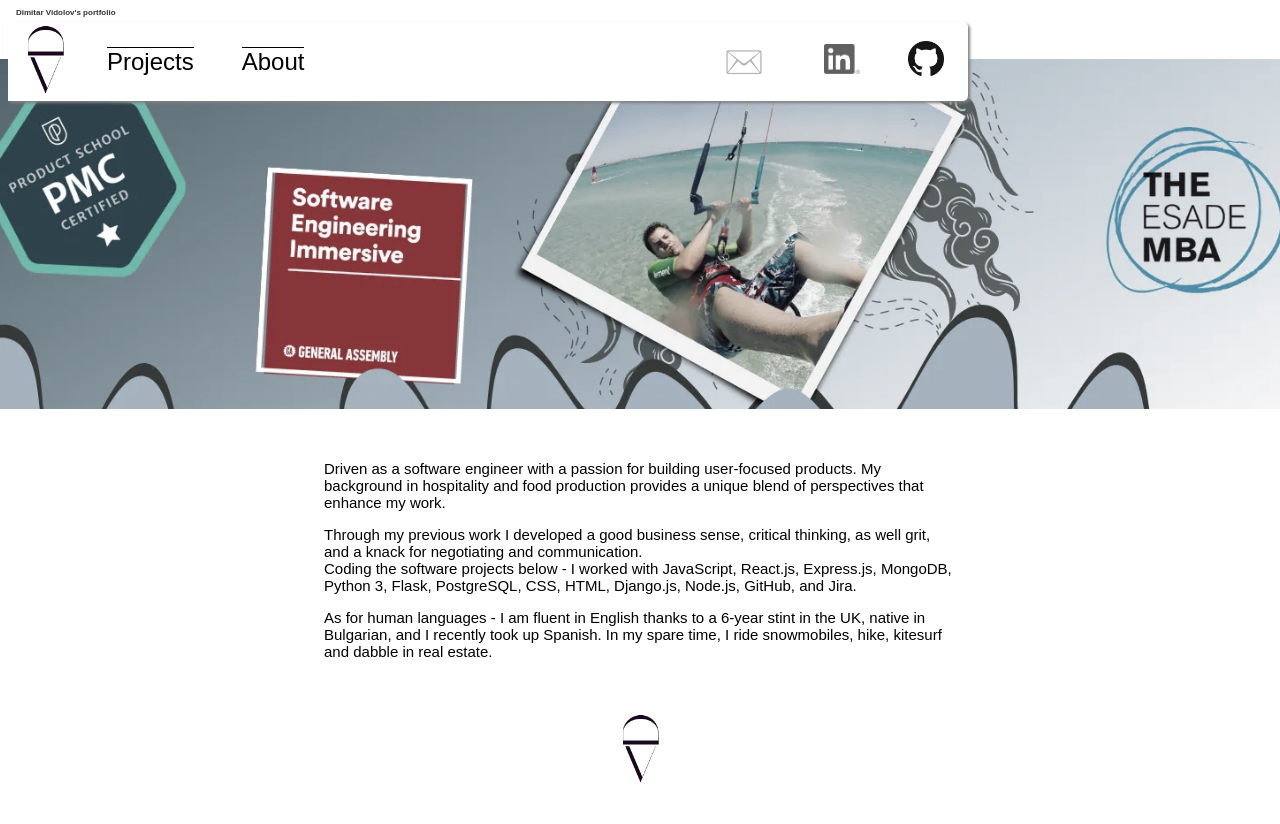
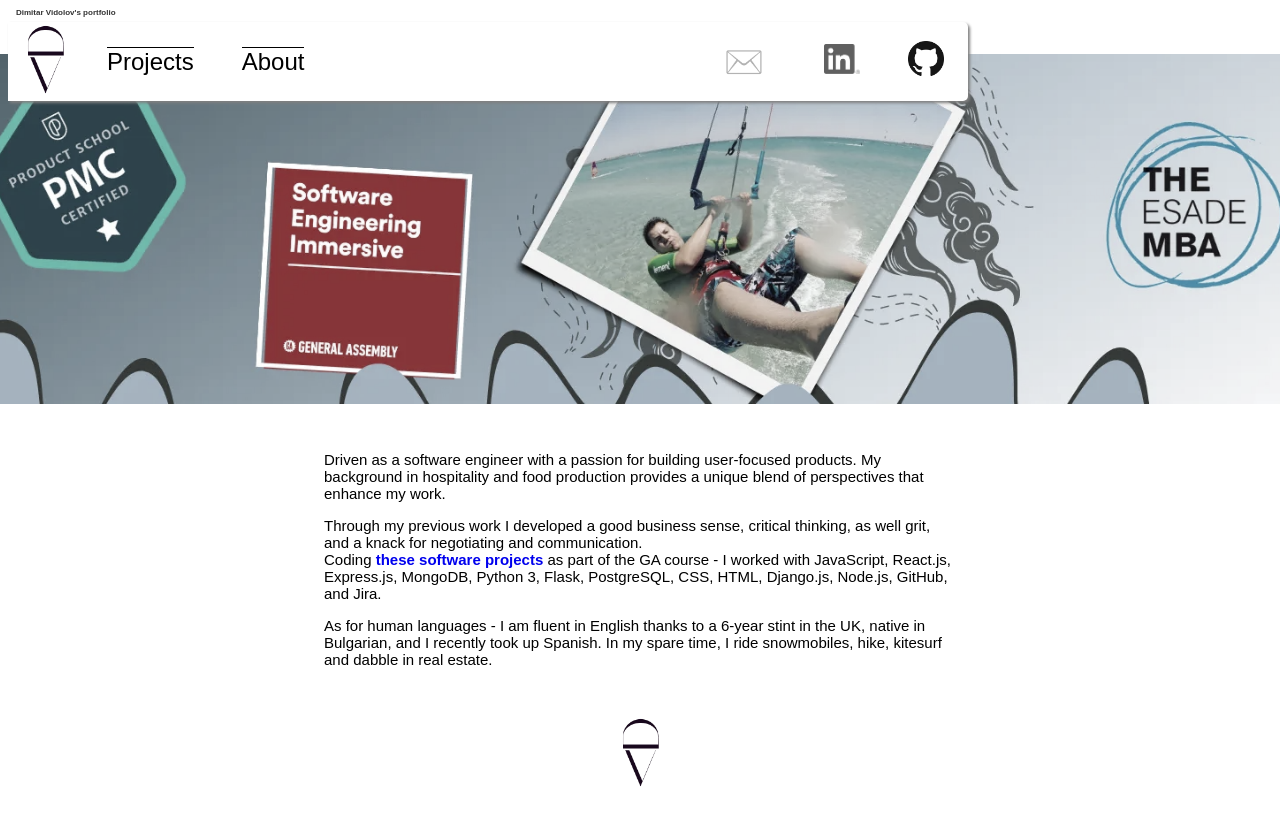
Before and after one commit to Dumblevor/portfolio, a React (Create React App) app: page /about in a window 1280 px wide. Shown: the top 824 px of the page. Built offline with nearby package versions, Linux system fonts and the light colour scheme.

Commit message:
about page update

```diff
--- a/src/Components/About.css
+++ b/src/Components/About.css
@@ -13,6 +13,10 @@
   width: 50%;
 }
 
+.navHashLink {
+text-decoration: none;
+font-weight: bold;
+}
 
 @media only screen and (max-width: 1200px) {
   .textwrapper {
--- a/src/Components/About.js
+++ b/src/Components/About.js
@@ -2,6 +2,7 @@ import React from "react";
 import coverArt from "../assets/coverArt.webp"
 import "./About.css";
 import dvLogo from '../assets/logos/dv-logo.webp';
+import { NavHashLink } from 'react-router-hash-link';
 
 
 export default function About() {
@@ -15,7 +16,8 @@ export default function About() {
           My background in hospitality and food production provides a unique blend
           of perspectives that enhance my work.</p>
         <p>Through my previous work I developed a good business sense, critical thinking, as well grit, and a knack for negotiating and communication.
-          <br />Coding the software projects below - I worked with JavaScript, React.js, Express.js, MongoDB, Python 3, Flask, PostgreSQL, CSS, HTML, Django.js, Node.js, GitHub, and Jira.
+          <br /> Coding <NavHashLink className="navHashLink" to="/#section2">
+             these software projects</NavHashLink> as part of the GA course - I worked with JavaScript, React.js, Express.js, MongoDB, Python 3, Flask, PostgreSQL, CSS, HTML, Django.js, Node.js, GitHub, and Jira.
         </p>
         <p>
           As for human languages - I am fluent in English thanks to a 6-year stint in the UK, native in Bulgarian, and I recently took up Spanish. In my spare time, I ride snowmobiles, hike, kitesurf and dabble in real estate.
--- a/src/Components/Landing.css
+++ b/src/Components/Landing.css
@@ -24,6 +24,7 @@ p {
   display: flex;
   justify-content: space-evenly;
   margin: 1em;
+  margin-top: 2em;
   padding: 1em;
   margin-left: 1em;
   max-width: 85%;
--- a/src/Components/Landing.js
+++ b/src/Components/Landing.js
@@ -26,14 +26,12 @@ export default function Landing() {
               Immersive Software Engineering boot camp,
               where I built 4 projects you can see below.
             </h4>
-            <Link className="button" to="/about">
-              Read more
-            </Link>
             <NavHashLink smooth className="button" to="/#section2">
               See Projects
             </NavHashLink>
-
-
+            <Link className="button" to="/about">
+              More about &gt;
+            </Link>
           </div>
         </div>
       </section >
```
